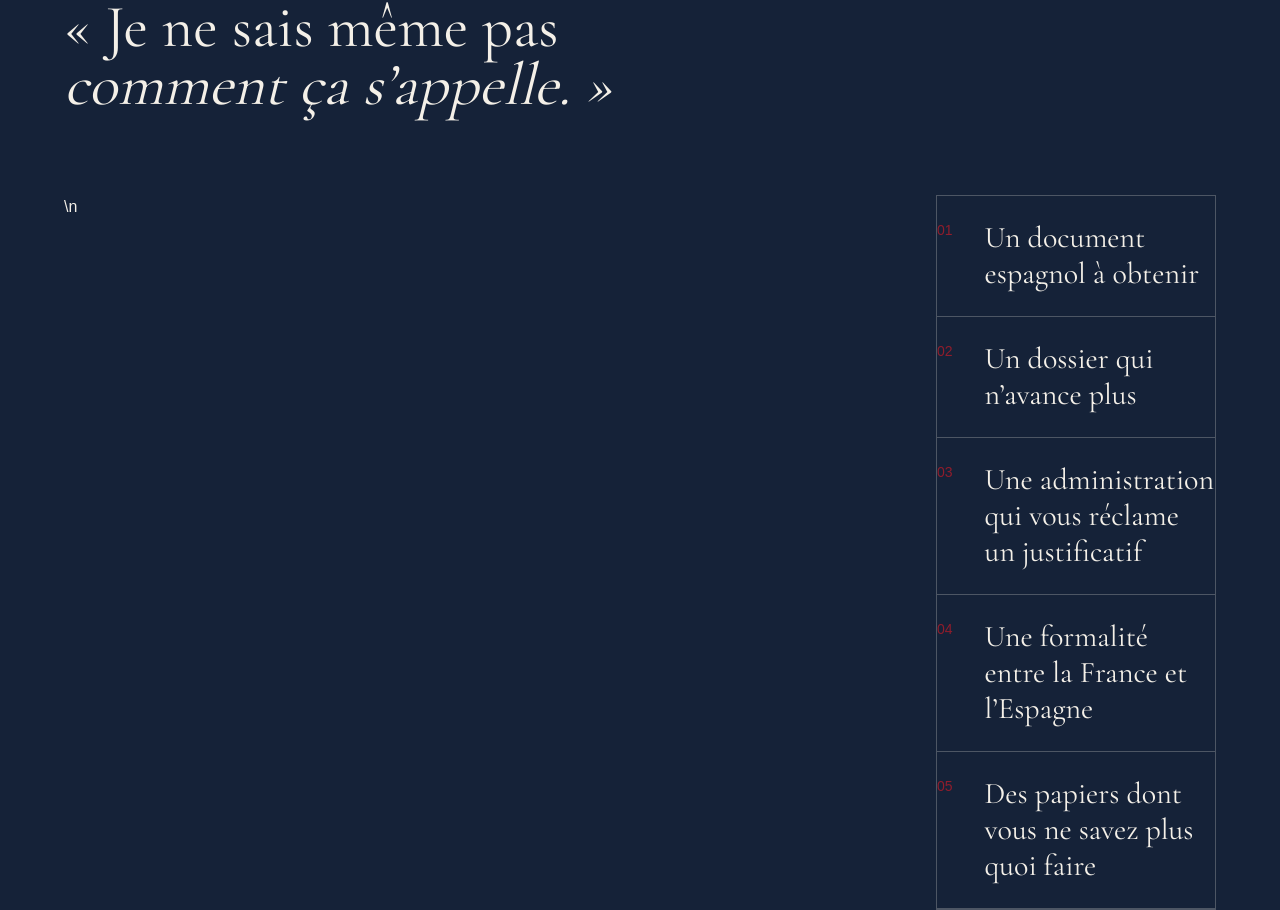
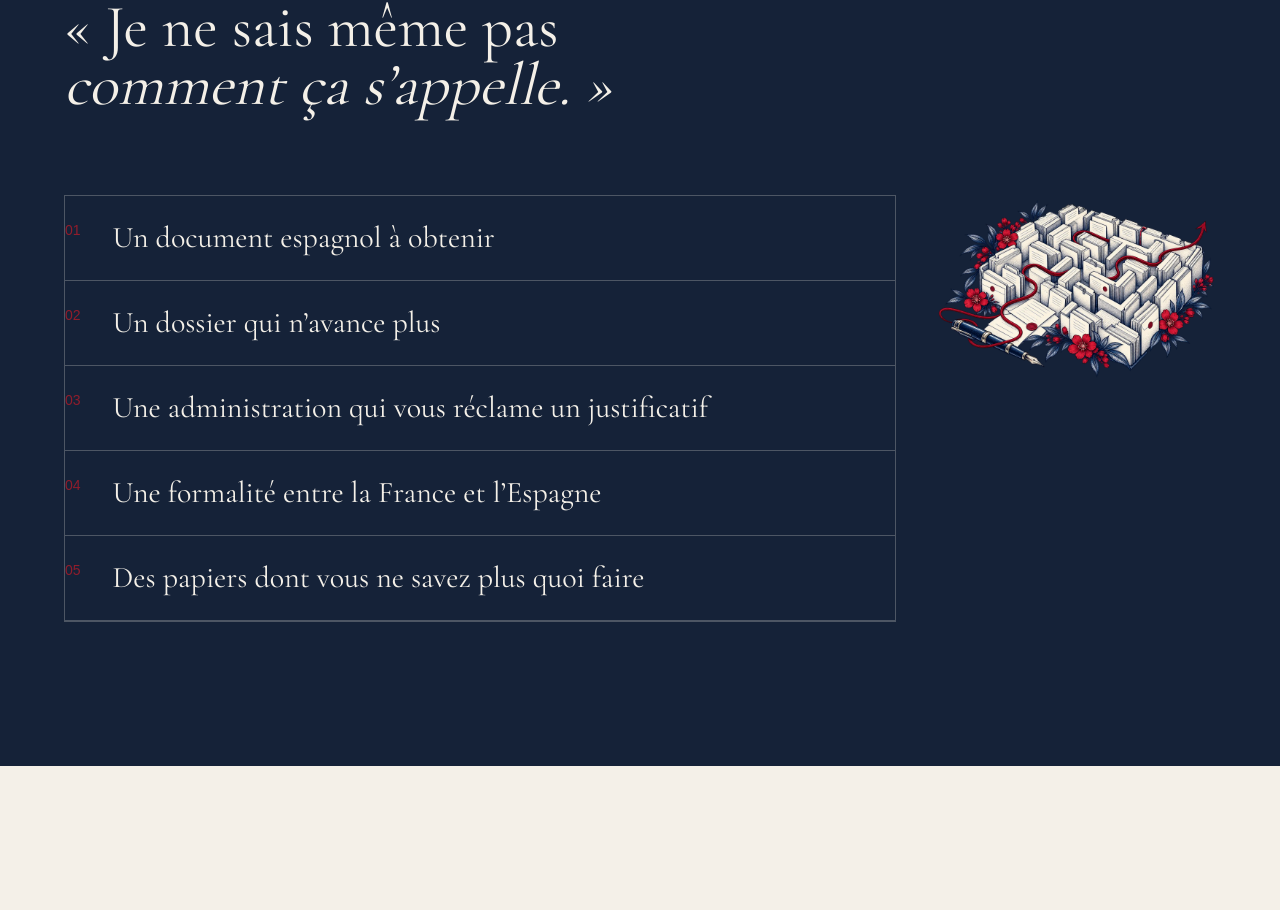
Before and after one commit to elehcf/hola, a Next.js app: page /autre-demarche in a window 1280 px wide. Shown: the part 1213-2123 px from the top of the page. Built offline with nearby package versions, Linux system fonts and the light colour scheme.

Commit message:
Fix JSX syntax in other request page

```diff
--- a/app/autre-demarche/page.tsx
+++ b/app/autre-demarche/page.tsx
@@ -1,7 +1,6 @@
 import type { Metadata } from "next";
 import Link from "next/link";
 import Image from "next/image";
-import LifestylePhoto from "../components/LifestylePhoto";
 import PageHeader from "../components/PageHeader";
 
 export const metadata: Metadata = {
@@ -101,7 +100,8 @@ export default function AutreDemarche() {
             <span className="italic">comment ça s’appelle. »</span>
           </h2>
 
-          <div className="mt-12 grid gap-10 sm:mt-16 md:mt-20 md:grid-cols-[1fr_280px] md:items-start">\n            <div className="border border-ivory/25">
+          <div className="mt-12 grid gap-10 sm:mt-16 md:mt-20 md:grid-cols-[1fr_280px] md:items-start">
+            <div className="border border-ivory/25">
 
             {[
               "Un document espagnol à obtenir",
```
